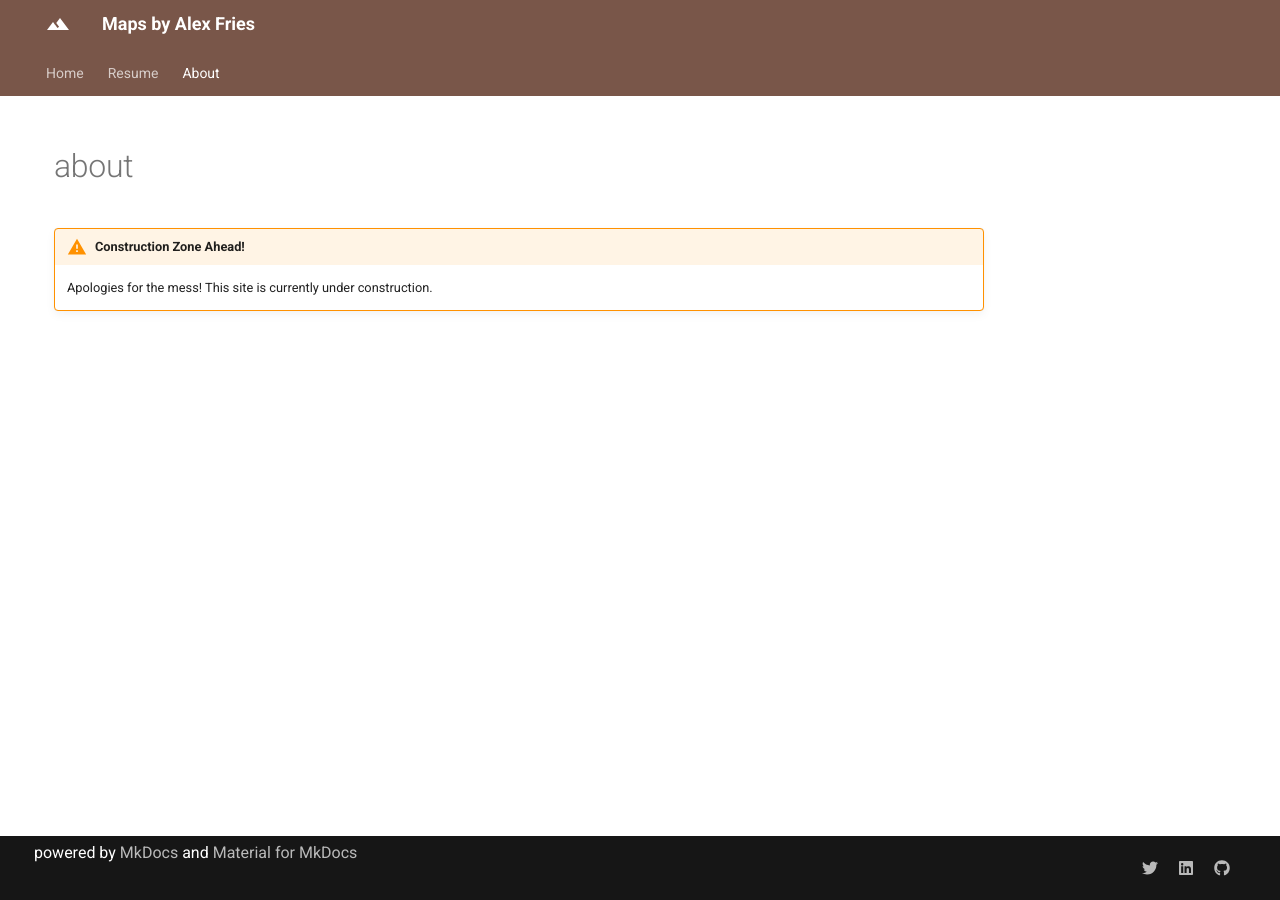
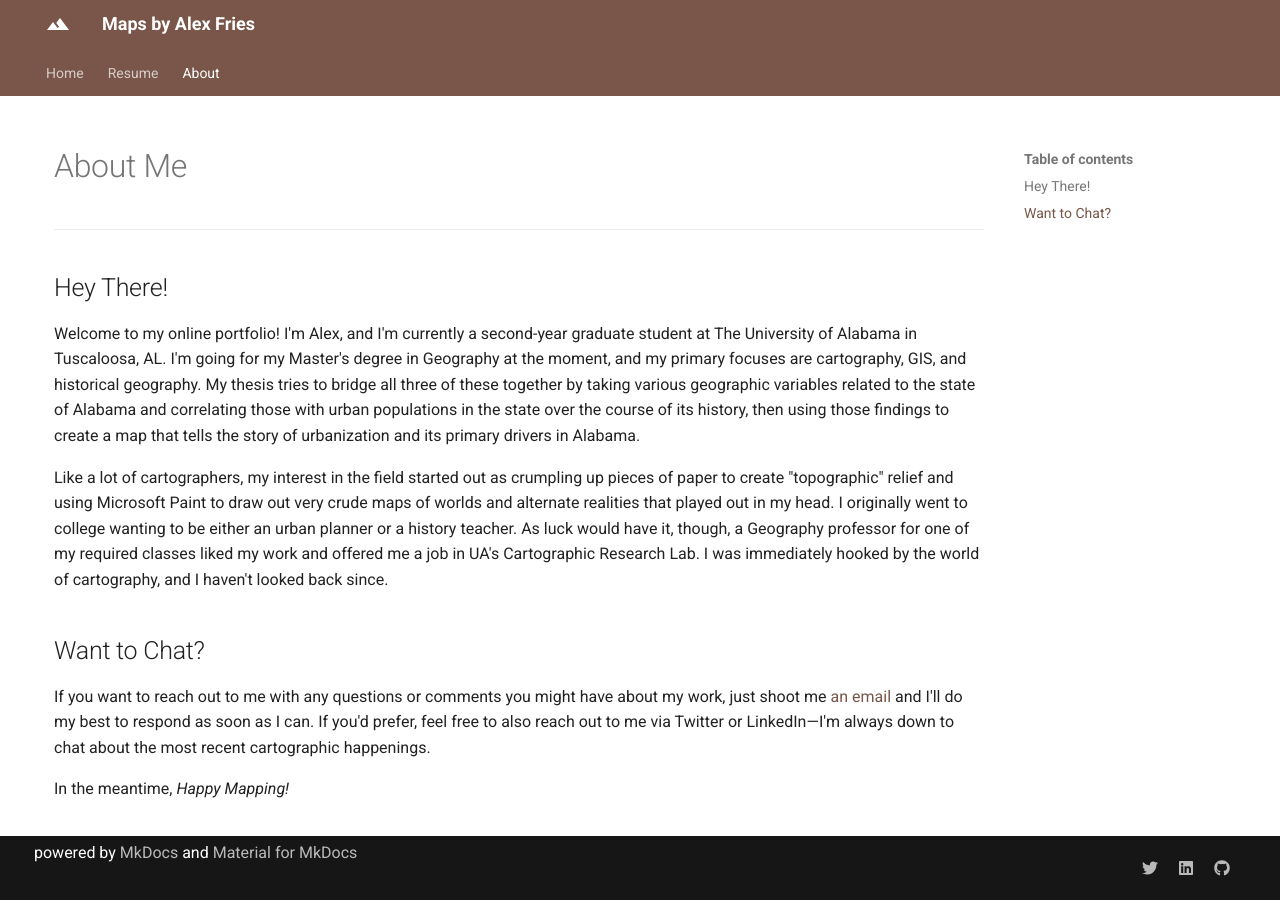
Before and after one commit to acfries/acfries.github.io, an MkDocs documentation site: the page built from docs/about.md, in a window 1280 px wide. Built offline with MkDocs 1.6.1 and Material for MkDocs 9.7.7, drawn with Linux system fonts in a browser that asks for light colours.

Commit message:
Adding new content to About page

```diff
--- a/docs/about.md
+++ b/docs/about.md
@@ -1,4 +1,12 @@
-# about
+# About Me
+---
 
-!!! warning "Construction Zone Ahead!"
-	Apologies for the mess! This site is currently under construction.
+## Hey There!
+Welcome to my online portfolio! I'm Alex, and I'm currently a second-year graduate student at The University of Alabama in Tuscaloosa, AL. I'm going for my Master's degree in Geography at the moment, and my primary focuses are cartography, GIS, and historical geography. My thesis tries to bridge all three of these together by taking various geographic variables related to the state of Alabama and correlating those with urban populations in the state over the course of its history, then using those findings to create a map that tells the story of urbanization and its primary drivers in Alabama.
+
+Like a lot of cartographers, my interest in the field started out as crumpling up pieces of paper to create "topographic" relief and using Microsoft Paint to draw out very crude maps of worlds and alternate realities that played out in my head. I originally went to college wanting to be either an urban planner or a history teacher. As luck would have it, though, a Geography professor for one of my required classes liked my work and offered me a job in UA's Cartographic Research Lab. I was immediately hooked by the world of cartography, and I haven't looked back since.
+
+## Want to Chat?
+If you want to reach out to me with any questions or comments you might have about my work, just shoot me [an email](mailto:acfries@crimson.ua.edu) and I'll do my best to respond as soon as I can. If you'd prefer, feel free to also reach out to me via Twitter or LinkedIn—I'm always down to chat about the most recent cartographic happenings.
+
+In the meantime, *Happy Mapping!*
```
